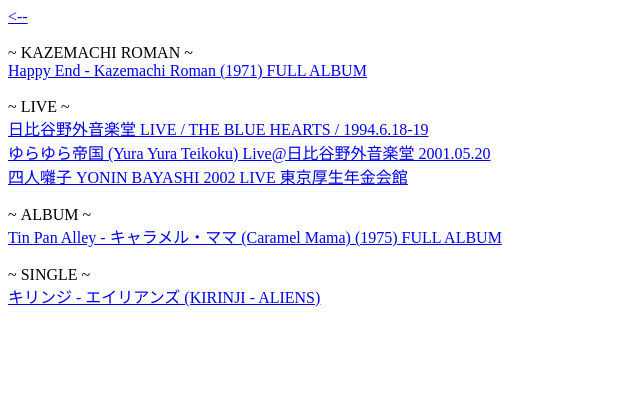
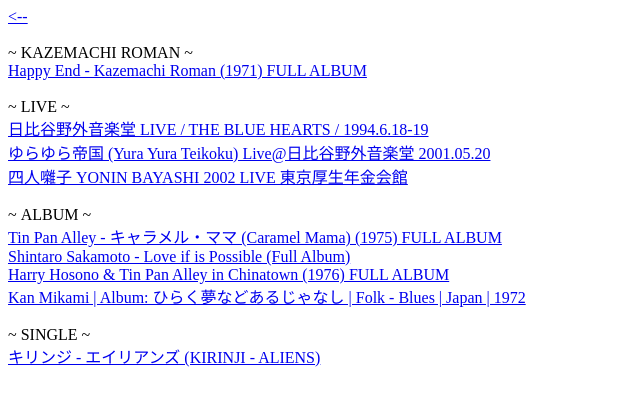
Before and after one commit to LizardBanks/LizardBanks.github.io, a plain HTML site: page music.html in a window 1280 px wide. Shown: the whole page, without its empty margins (0-640 px from the left). Drawn offline with Linux system fonts and the light colour scheme.

Commit message:
not very legit link

```diff
--- a/music.html
+++ b/music.html
@@ -22,6 +22,10 @@
 			<br/>
 			<a> ~ ALBUM ~</a><br/>
 			<a href="https://www.youtube.com/watch?v=jBh3msWv1_A"> Tin Pan Alley - キャラメル・ママ (Caramel Mama) (1975) FULL ALBUM </a> <br/>
+			<a href="https://www.youtube.com/watch?v=DiF-QiEG4SQ"> Shintaro Sakamoto - Love if is Possible (Full Album)</a> <br/>
+			<a href="https://www.youtube.com/watch?v=EBYT97fpdxc&t=4s"> Harry Hosono & Tin Pan Alley in Chinatown (1976) FULL ALBUM</a> <br/>
+			<a href="https://www.youtube.com/watch?v=_RpKdKB-VAY&t=14s"> Kan Mikami | Album: ひらく夢などあるじゃなし | Folk - Blues | Japan | 1972</a> <br/>
+
 
 			<br/>
 			<a> ~ SINGLE ~</a><br/>
```
Also changed, not shown: book.html (+1 -0 lines).
